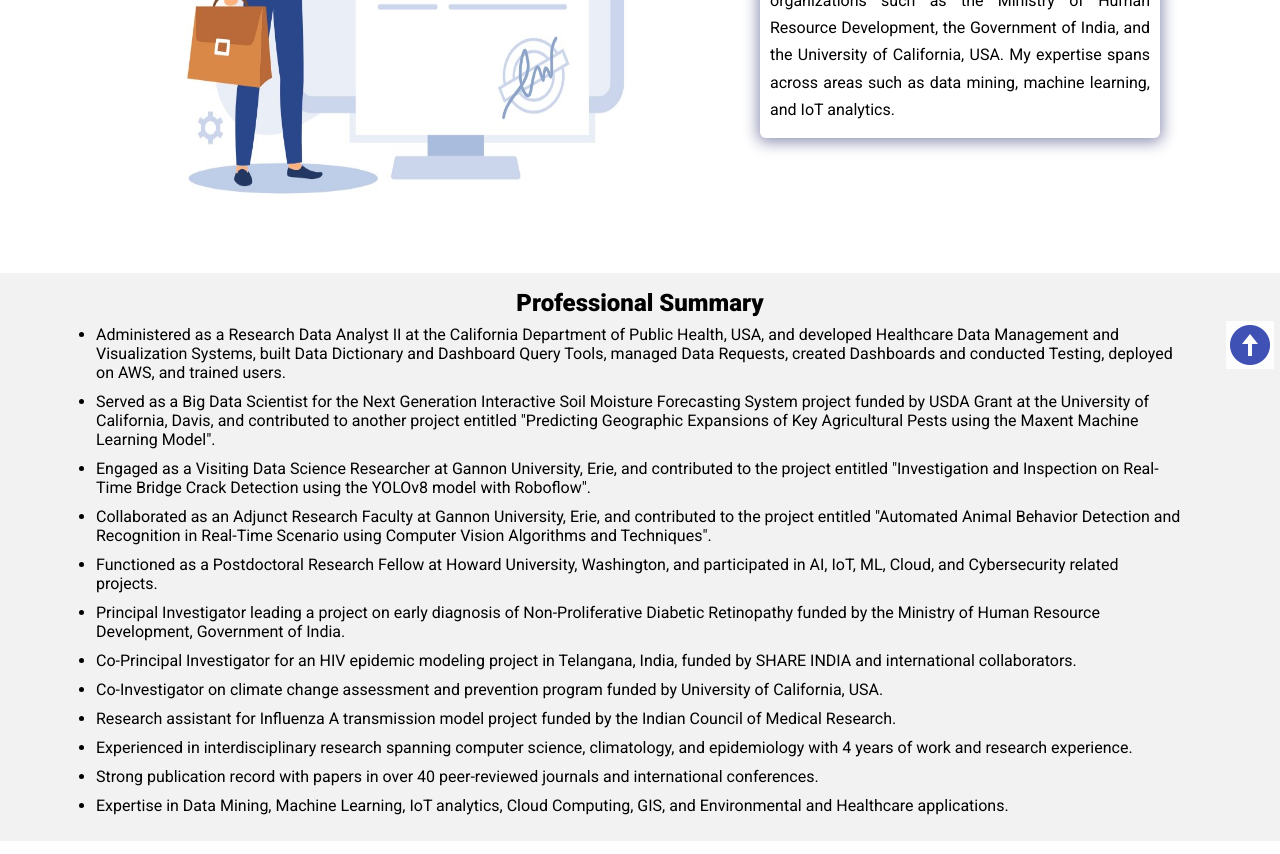
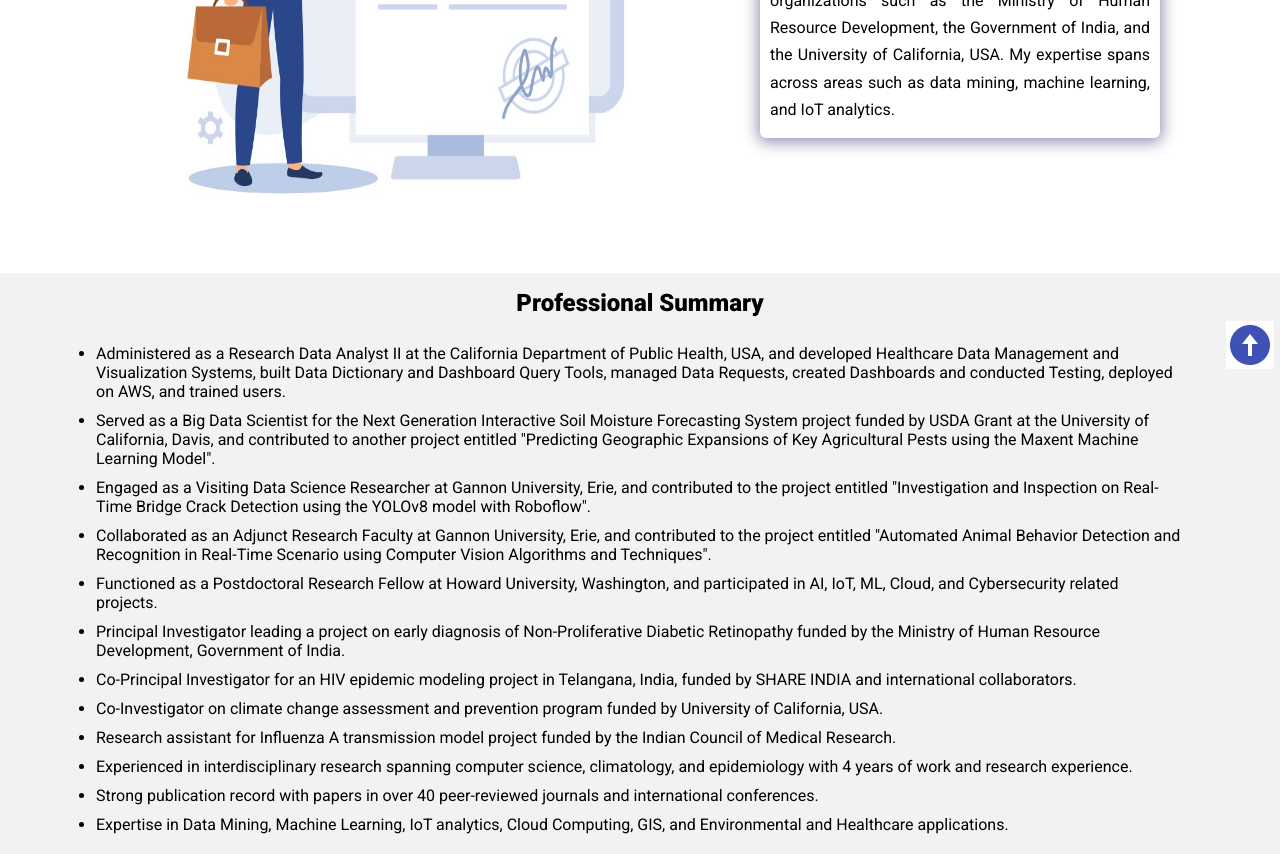
Before and after one commit to Guna-Sekaran-Mano/portfolio, a plain HTML site: page index.html in a window 1280 px wide. Shown: the part 403-1257 px from the top of the page. Drawn offline with nearby package versions, Linux system fonts and the light colour scheme.

Commit message:
Update index.html

```diff
--- a/index.html
+++ b/index.html
@@ -66,7 +66,7 @@
 
     <!-- More about -->
     <section class="more-about">
-      <h2>Professional Summary</h2>
+      <h2>Professional Summary</h2><br>
       <ul style="list-style-type: disc;">
         <li style="margin-bottom: 10px;">Administered as a Research Data Analyst II at the California Department of Public Health, USA, and developed Healthcare Data Management and Visualization Systems, built Data Dictionary and Dashboard Query Tools, managed Data Requests, created Dashboards and conducted Testing, deployed on AWS, and trained users.</li>
         <li style="margin-bottom: 10px;">Served as a Big Data Scientist for the Next Generation Interactive Soil Moisture Forecasting System project funded by USDA Grant at the University of California, Davis, and contributed to another project entitled "Predicting Geographic Expansions of Key Agricultural Pests using the Maxent Machine Learning Model".</li>
```
